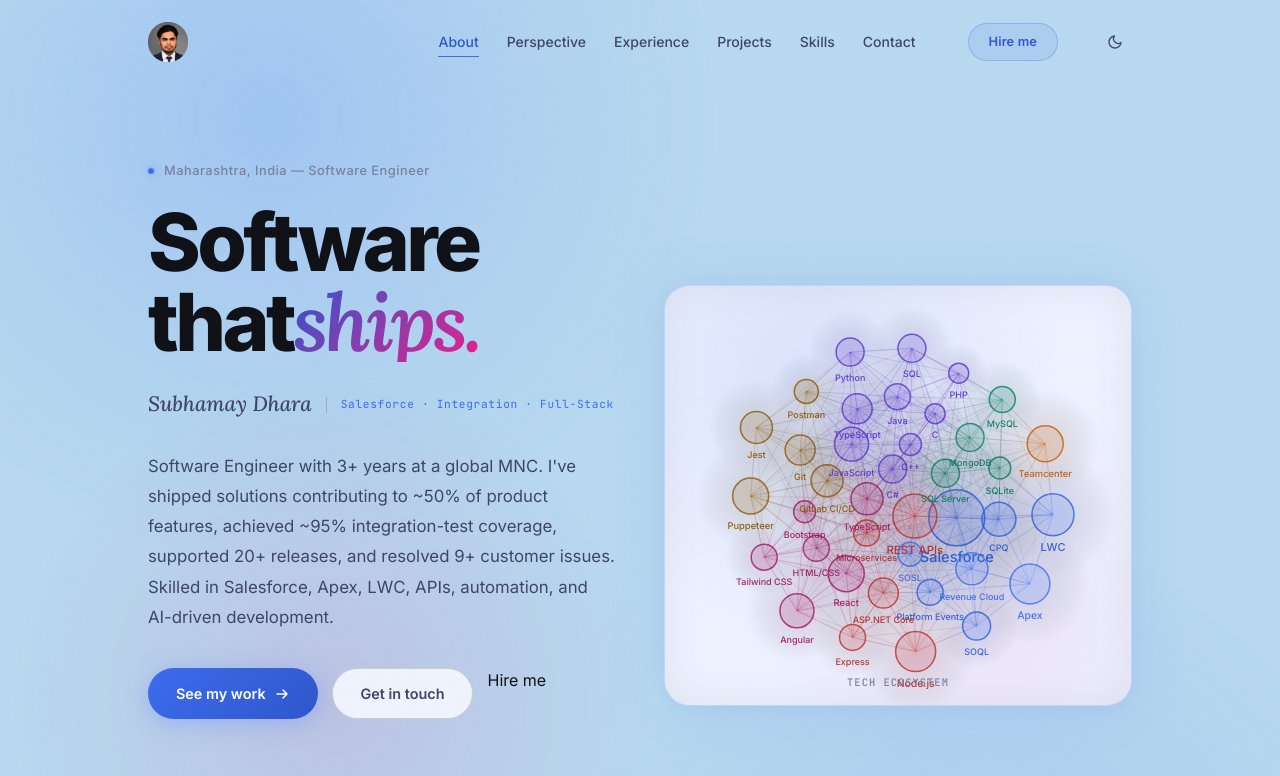
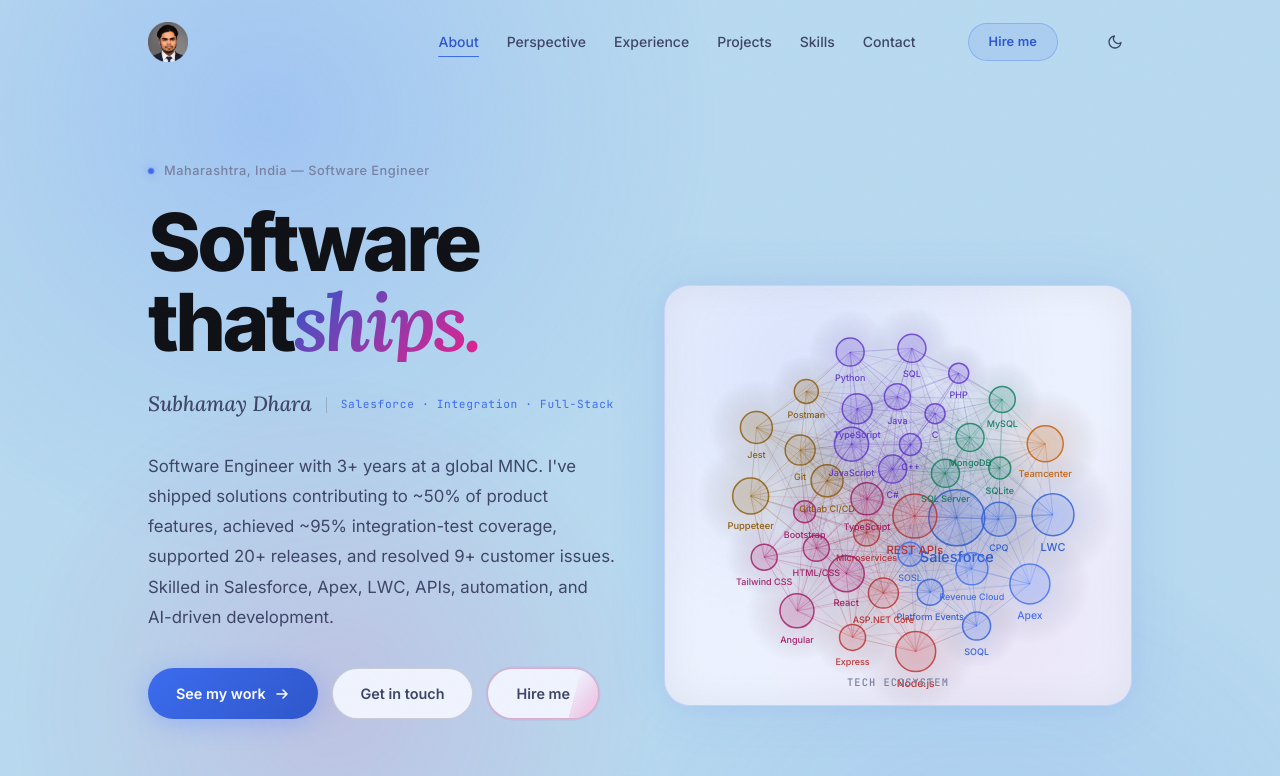
Before and after one commit to dharasubhamay/dharasubhamay.github.io, a Next.js app: page / in a window 1280 px wide. Shown: the top 776 px of the page. Built offline with nearby package versions, Linux system fonts and the light colour scheme.

Commit message:
Update Hero.module.css

```diff
--- a/components/sections/Hero.module.css
+++ b/components/sections/Hero.module.css
@@ -202,6 +202,67 @@
 }
 .ctaPrimary:active { transform: translateY(0); }
 
+.ctaHire {
+  position: relative;
+  display: inline-flex;
+  align-items: center;
+  gap: 8px;
+  padding: 13px 28px;
+  font-size: 0.9rem;
+  font-weight: 600;
+  color: var(--text-secondary);
+  background: var(--bg-surface);
+  border: 1px solid var(--border-strong);
+  border-radius: var(--radius-full);
+  overflow: hidden;
+  z-index: 0;
+  transition: color var(--dur-base), border-color var(--dur-base),
+              background var(--dur-base), transform var(--dur-base) var(--ease-spring);
+  animation: hirePulse 3s ease-in-out infinite;
+}
+
+.ctaHire::before {
+  content: '';
+  position: absolute;
+  top: 0;
+  left: -100%;
+  width: 60%;
+  height: 100%;
+  background: linear-gradient(
+    120deg,
+    transparent 0%,
+    rgba(233, 30, 140, 0.18) 40%,
+    rgba(255, 95, 160, 0.32) 50%,
+    rgba(233, 30, 140, 0.18) 60%,
+    transparent 100%
+  );
+  transform: skewX(-15deg);
+  animation: hireShimmer 3s ease-in-out infinite;
+  pointer-events: none;
+}
+
+@keyframes hireShimmer {
+  0%   { left: -100%; opacity: 0; }
+  10%  { opacity: 1; }
+  50%  { left: 160%; opacity: 1; }
+  55%  { opacity: 0; }
+  100% { left: 160%; opacity: 0; }
+}
+
+@keyframes hirePulse {
+  0%, 100% { box-shadow: 0 0 0 0 rgba(233,30,140,0); border-color: var(--border-strong); }
+  15%       { box-shadow: 0 0 0 3px rgba(233,30,140,0.2); border-color: rgba(233,30,140,0.5); }
+  45%       { box-shadow: 0 0 0 0 rgba(233,30,140,0); border-color: var(--border-strong); }
+}
+
+.ctaHire:hover {
+  color: var(--text-primary);
+  border-color: rgba(233,30,140,0.4);
+  background: var(--bg-surface-2);
+  transform: translateY(-2px);
+}
+.ctaHire:active { transform: translateY(0); }
+
 .ctaSecondary {
   display: inline-flex;
   align-items: center;
```
